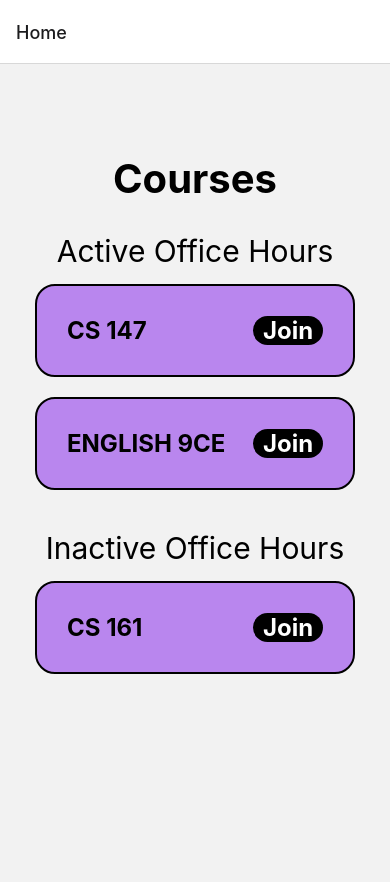
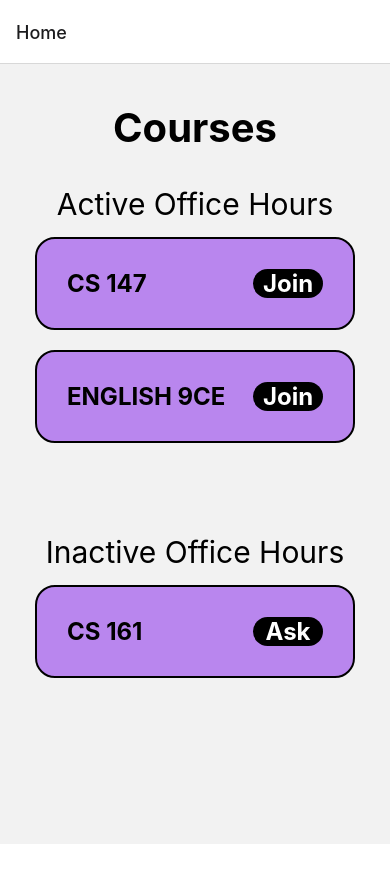
Before and after one commit to ashtonxiong/same-Q-App, a React Native app: screen /Home in a window 390 px wide. After the commit the page ends 844 px from the top, so only its background shows below. Built offline with nearby package versions, Linux system fonts and the light colour scheme.

Commit message:
Updated height and width to percentages

```diff
--- a/components/CoursePage.js
+++ b/components/CoursePage.js
@@ -21,8 +21,11 @@ const styles = StyleSheet.create({
     alignItems: 'center',
   },
   pageHeader: {
+    width: '100%',
+    height: '100%',
+    marginTop: '10%',
+    textAlign: 'center',
     fontSize: 40,
-    marginTop: 30,
     fontWeight: 'bold',
   },
 });
--- a/components/HomePage.js
+++ b/components/HomePage.js
@@ -3,7 +3,7 @@ import { StyleSheet, Text, View, TouchableOpacity } from 'react-native';
 import { useNavigation } from '@react-navigation/native';
 
 const activeCourses = [
-    { id: '1', name: 'CS 147' },
+    { id: '1', name: 'CS 147', people: '5' },
     { id: '2', name: 'ENGLISH 9CE' },
   ];
 
@@ -11,7 +11,7 @@ const inactiveCourses = [
     { id: '3', name: 'CS 161' },
   ];
 
-const App = () => {
+const HomePage = () => {
     const navigation = useNavigation();
 
     const handleJoinPress = (course) => {
@@ -82,7 +82,7 @@ const App = () => {
                 style={styles.askButton}
                 onPress={() => handleJoinPress(course)}
             >
-                <Text style={styles.askButtonTEXT}>Join</Text>
+                <Text style={styles.askButtonTEXT}>Ask</Text>
             </TouchableOpacity>
         </View>
       ))}
@@ -101,24 +101,24 @@ const styles = StyleSheet.create({
   },
   pageHeader: {
     fontSize: 40,
-    marginTop: 90,
+    marginTop: '10%',
     fontWeight: 'bold',
   },
   courseSection: {
     flex: 1,
     justifyContent: 'flex-start',
     alignItems: 'center',
-    width: '100%',
   },
   bottomSection: {
     justifyContent: 'flex-end',
-    marginBottom: 200, // adjust space from bottom of screen
+    height: '100%',
+    marginBottom: '40%', // adjust space from bottom of screen
   },
   sectionHeader: {
     color: 'black',
     fontSize: 30,
     fontWeight: 'normal',
-    marginTop: 30, // adjust space from 'Courses' header
+    marginTop: '10%', // adjust space from 'Courses' header
   },
   courseContainer: {
     marginTop: 5,
@@ -166,4 +166,4 @@ const styles = StyleSheet.create({
   },
 });
 
-export default App;
+export default HomePage;
```
